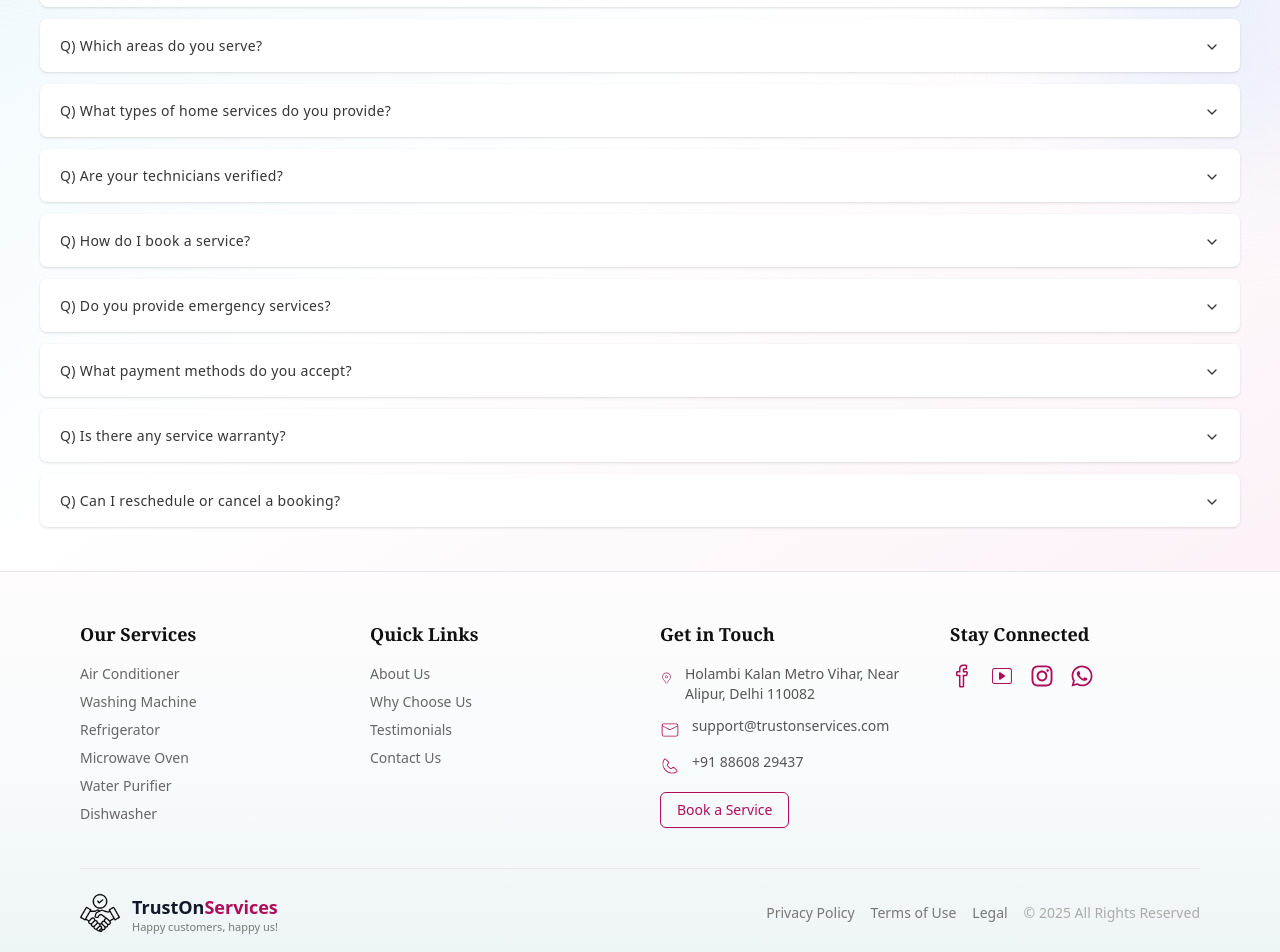
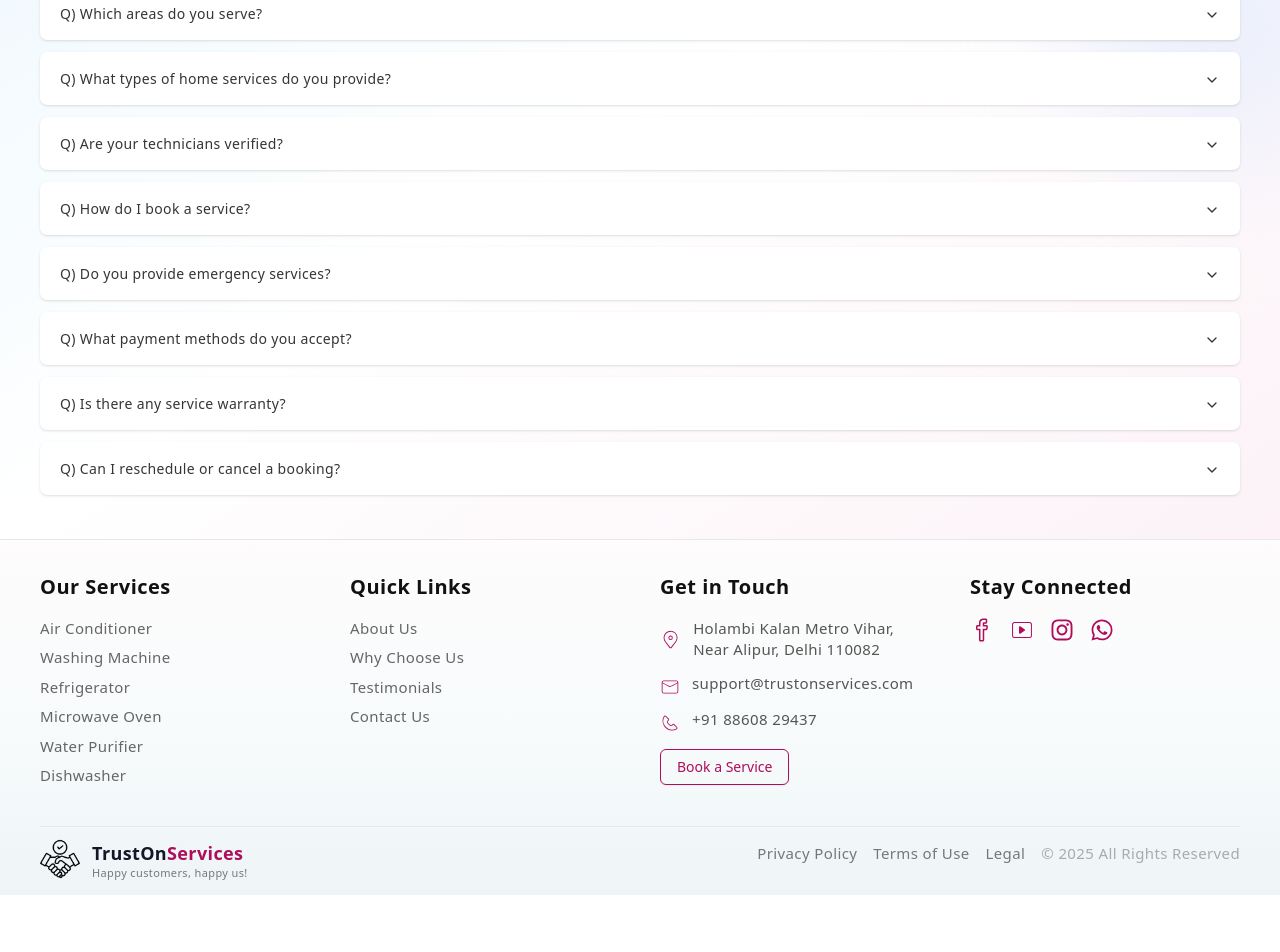
Before and after one commit to satender9586/TrustonServices, a Next.js app: page /about in a window 1280 px wide. Shown: the part 4232-5184 px from the top of the page. After the commit the page ends 5127 px from the top, so only its background shows below. Built offline with nearby package versions, Linux system fonts and the light colour scheme.

Commit message:
service folder create and fix padding of compnay crousel

```diff
--- /dev/null
+++ b/src/app/services/[slug]/page.tsx
@@ -0,0 +1,23 @@
+"use client"
+import React from 'react'
+import Layout from '@/components/Layout'
+import { useParams } from 'next/navigation'
+
+const ServiceItem = () => {
+  const params = useParams();
+  const slug = params.slug;
+
+  return (
+    <Layout>
+      <section className="bg-gradient-to-b from-[#fffafc] via-white to-[#fef6f9] pt-13 py-8">
+        <div className="container mx-auto px-4 sm:px-10 text-center mt-14">
+          <h2 className="text-3xl sm:text-4xl font-serif font-extrabold bg-gradient-to-r from-[#AF0D5A] to-pink-500 bg-clip-text text-transparent drop-shadow-sm mb-3">
+            {"Comming Soon"}
+          </h2>
+        </div>
+      </section>
+    </Layout>
+  )
+}
+
+export default ServiceItem;
--- a/src/components/BrandsCrouser.tsx
+++ b/src/components/BrandsCrouser.tsx
@@ -11,11 +11,11 @@ import Image from "next/image";
 const BrandsCrouser: React.FC<CompaniesLovesProps> = ({ data }) => {
   return (
     <Carousel opts={{ align: "start", loop: true }}>
-      <CarouselContent className="gap-4 py-4">
+      <CarouselContent className="py-4">
         {data.map((item, index) => (
           <CarouselItem
             key={index}
-            className="basis-full sm:basis-1/2 md:basis-1/3 lg:basis-1/5 flex justify-center"
+            className="basis-full sm:basis-1/2 md:basis-1/3 lg:basis-1/4 flex justify-center"
           >
             <div className="w-full max-w-[370px] bg-white p-6 rounded-2xl shadow-md hover:shadow-2xl border border-gray-100 hover:border-[#AF0D5A] transition-all duration-300 flex flex-col items-center">
               <div className="p-4 bg-gradient-to-br from-[#f7f7f7] to-white rounded-full shadow-inner hover:scale-105 transition-transform duration-300">
--- a/src/components/CompaniesSection.tsx
+++ b/src/components/CompaniesSection.tsx
@@ -5,12 +5,12 @@ import { companiesLovesData } from "@/constants/whyChooseUsFakeData";
 const CompaniesSection = () => {
   return (
     <section className="bg-gradient-to-b from-[#fffafc] via-white to-[#fef6f9] py-5 sm:py-8">
-      <div className="container mx-auto px-4 sm:px-6 lg:px-20 text-center">
+      <div className="container mx-auto px-4 sm:px-10  text-center ">
 
         <h2 className="text-[24px] sm:text-4xl md:leading-12  tracking-[1.5px] md:tracking-[2px] md:font-semibold text-[#AF0D5A] mb-2 md:mb-2">
           Companies We Proudly Serve
         </h2>
-        <p className="text-[15px] tracking-wide sm:text-[16px] text-[#555] leading-relaxed pb-4">
+        <p className="text-[15px] tracking-wide sm:text-[16px] text-[#555] leading-relaxed pb-4 ">
           Trusted by leading brands for consistent, high-quality appliance repair
           & maintenance across Delhi NCR.
         </p>
--- a/src/components/FAQ.tsx
+++ b/src/components/FAQ.tsx
@@ -13,16 +13,15 @@ const FAQ = () => {
       <div className="absolute top-40 -right-20 w-56 sm:w-72 h-56 sm:h-72 bg-blue-100 rounded-full mix-blend-multiply filter blur-3xl opacity-50"></div>
 
       <div className="container mx-auto px-4 sm:px-10 relative z-10">
-        <div className="max-w-3xl mx-auto text-center mb-12">
-          <h2 className="text-[24px] sm:text-4xl md:leading-12  tracking-[1.5px] md:tracking-[2px] md:font-semibold text-[#AF0D5A] mb-2 md:mb-2">
+        <div className="max-w-3xl mx-auto text-center mb-6 md:mb-8">
+          <h2 className="text-[24px] sm:text-4xl md:leading-12  tracking-[1.5px] md:tracking-[2px] md:font-semibold text-[#AF0D5A] mb-2 ">
             Frequently Asked Questions
           </h2>
 
-          <p className="text-[15px] tracking-wide sm:text-[16px] text-[#555] leading-relaxed pb-4">
+          <p className="text-[15px] tracking-wide sm:text-[16px] text-[#555] leading-relaxed ">
             Find answers to commonly asked questions about Long Term Mentorship
           </p>
         </div>
-        <div className="">
           <Accordion
             type="single"
             collapsible
@@ -32,6 +31,7 @@ const FAQ = () => {
             {faqFakeData?.map(({ title, desc }) => (
               <AccordionItem
                 value={title}
+                key={title}
                 className="shadow-sm bg-white mb-3 px-5 rounded-[7px] border-b-0"
               >
                 <AccordionTrigger className="tracking-wide text-[#363535] text-[14px] flex items-center ">
@@ -45,7 +45,6 @@ const FAQ = () => {
               </AccordionItem>
             ))}
           </Accordion>
-        </div>
       </div>
     </header>
   );
--- a/src/components/FeedbackCrouserl.tsx
+++ b/src/components/FeedbackCrouserl.tsx
@@ -7,6 +7,7 @@ import {
 } from "@/components/ui/carousel";
 import { WhyChooseUsCrauselProps } from "@/types/landing";
 import FeedbackCard from "./FeedbackCard";
+import Link from "next/link";
 
 const FeedbackCrouserl: React.FC<WhyChooseUsCrauselProps> = ({ data }) => {
   return (
@@ -17,7 +18,9 @@ const FeedbackCrouserl: React.FC<WhyChooseUsCrauselProps> = ({ data }) => {
             key={index}
             className=" basis-full md:basis-1/2 lg:basis-1/3 "
           >
-            <FeedbackCard />
+            <Link href={"feedback"}>
+              <FeedbackCard />
+            </Link>
           </CarouselItem>
         ))}
       </CarouselContent>
--- a/src/components/Footer.tsx
+++ b/src/components/Footer.tsx
@@ -8,20 +8,17 @@ import Logo from "../assests/Logo2.png";
 
 const Footer = () => {
   return (
-    <footer className="bg-gradient-to-b from-[#fefcfc] via-[#f8fbfc] to-[#eef5f7] text-[#444] pt-12 border-t border-gray-200">
-      <div className="container mx-auto px-4 md:px-10 lg:px-20">
-
-        {/* Top Grid */}
+    <footer className="bg-gradient-to-b from-[#fefcfc] via-[#f8fbfc] to-[#eef5f7] text-[#444] pt-5 sm:pt-8 border-t border-gray-200">
+      <div className="container mx-auto px-4 sm:px-10 pb-4">
         <div className="grid grid-cols-1 sm:grid-cols-2 lg:grid-cols-4 gap-10 pb-10 border-b border-gray-200">
 
-          {/* Products */}
           <div>
-            <h2 className="text-[#111] font-bold mb-4 text-lg font-serif">Our Services</h2>
+            <h2 className="text-[#111] font-bold mb-4 text-[20px] tracking-wide ">Our Services</h2>
             <ul className="space-y-2 text-sm text-[#666]">
               {["Air Conditioner", "Washing Machine", "Refrigerator", "Microwave Oven", "Water Purifier", "Dishwasher"].map((item, i) => (
                 <li
                   key={i}
-                  className="hover:text-[#AF0D5A] transition-colors duration-200 cursor-pointer"
+                  className="hover:text-[#AF0D5A] text-[15px] tracking-wide transition-colors duration-200 cursor-pointer"
                 >
                   {item}
                 </li>
@@ -29,14 +26,13 @@ const Footer = () => {
             </ul>
           </div>
 
-          {/* Quick Links */}
           <div>
-            <h2 className="text-[#111] font-bold mb-4 text-lg font-serif">Quick Links</h2>
+            <h2 className="text-[#111] font-bold mb-4 text-[20px] tracking-wide">Quick Links</h2>
             <ul className="space-y-2 text-sm text-[#666]">
               {["About Us", "Why Choose Us", "Testimonials", "Contact Us"].map((item, i) => (
                 <li
                   key={i}
-                  className="hover:text-[#AF0D5A] transition-colors duration-200 cursor-pointer"
+                  className="hover:text-[#AF0D5A] text-[15px] tracking-wide transition-colors duration-200 cursor-pointer"
                 >
                   {item}
                 </li>
@@ -44,12 +40,11 @@ const Footer = () => {
             </ul>
           </div>
 
-          {/* Contact */}
           <div>
-            <h2 className="text-[#111] font-bold mb-4 text-lg font-serif">Get in Touch</h2>
-            <div className="space-y-3 text-sm text-[#555]">
+            <h2 className="text-[#111] font-bold mb-4 text-[20px] tracking-wide">Get in Touch</h2>
+            <div className="space-y-3 text-sm text-[#555] text-[15px] tracking-wide">
               <div className="flex items-start gap-3">
-                <CiLocationOn className="text-xl mt-1 text-[#AF0D5A]" />
+                <CiLocationOn className="text-[35px] mt-1 text-[#AF0D5A]" />
                 <p>Holambi Kalan Metro Vihar, Near Alipur, Delhi 110082</p>
               </div>
               <div className="flex items-start gap-3">
@@ -73,7 +68,7 @@ const Footer = () => {
 
           {/* Social */}
           <div>
-            <h2 className="text-[#111] font-bold mb-4 text-lg font-serif">Stay Connected</h2>
+            <h2 className="text-[#111] font-bold mb-4 text-[20px] tracking-wide">Stay Connected</h2>
             <div className="flex gap-4 text-2xl text-[#AF0D5A]">
               <SlSocialFacebook className="hover:text-[#4267B2] transition-transform duration-300 cursor-pointer hover:scale-110" />
               <CiYoutube className="hover:text-[#FF0000] transition-transform duration-300 cursor-pointer hover:scale-110" />
@@ -83,9 +78,8 @@ const Footer = () => {
           </div>
         </div>
 
-        {/* Bottom Footer */}
-        <div className="flex flex-col md:flex-row md:justify-between items-center gap-4 py-6 text-xs sm:text-sm text-[#777]">
-          <div className="flex items-center gap-3">
+        <div className="flex flex-col md:flex-row md:justify-between items-center gap-4 text-xs sm:text-sm text-[#777]">
+          <div className="flex items-center gap-3 mt-3 text-[15px] tracking-wide">
             <Image src={Logo} alt="TrustOnServices Logo" width={40} height={40} className="object-contain" />
             <div>
               <h1 className="text-[#111828] text-base sm:text-lg font-semibold">
@@ -94,7 +88,7 @@ const Footer = () => {
               <p className="text-[11px] leading-3">Happy customers, happy us!</p>
             </div>
           </div>
-          <div className="flex flex-wrap justify-center gap-4 mt-2 md:mt-0">
+          <div className="flex flex-wrap justify-center items-center gap-4 mt-2 md:mt-0 text-[15px] tracking-wide">
             <p className="hover:text-[#AF0D5A] cursor-pointer transition-colors duration-200">Privacy Policy</p>
             <p className="hover:text-[#AF0D5A] cursor-pointer transition-colors duration-200">Terms of Use</p>
             <p className="hover:text-[#AF0D5A] cursor-pointer transition-colors duration-200">Legal</p>
--- a/src/components/WhyChooseUsCrausel.tsx
+++ b/src/components/WhyChooseUsCrausel.tsx
@@ -17,7 +17,7 @@ export const WhyChooseUsCrausel: React.FC<WhyChooseUsCrauselProps> = ({ data })
       }}
       className="w-full"
     >
-      <CarouselContent className="gap-4 md:gap-8 md:py-4 ">
+      <CarouselContent className=" md:py-4 ">
         {data.map((items, index) => (
           <CarouselItem
             key={index}
```
Also changed, not shown: src/components/Services.tsx (+4 -5 lines), src/constants/ServicesFakeData.ts (+7 -0 lines).
